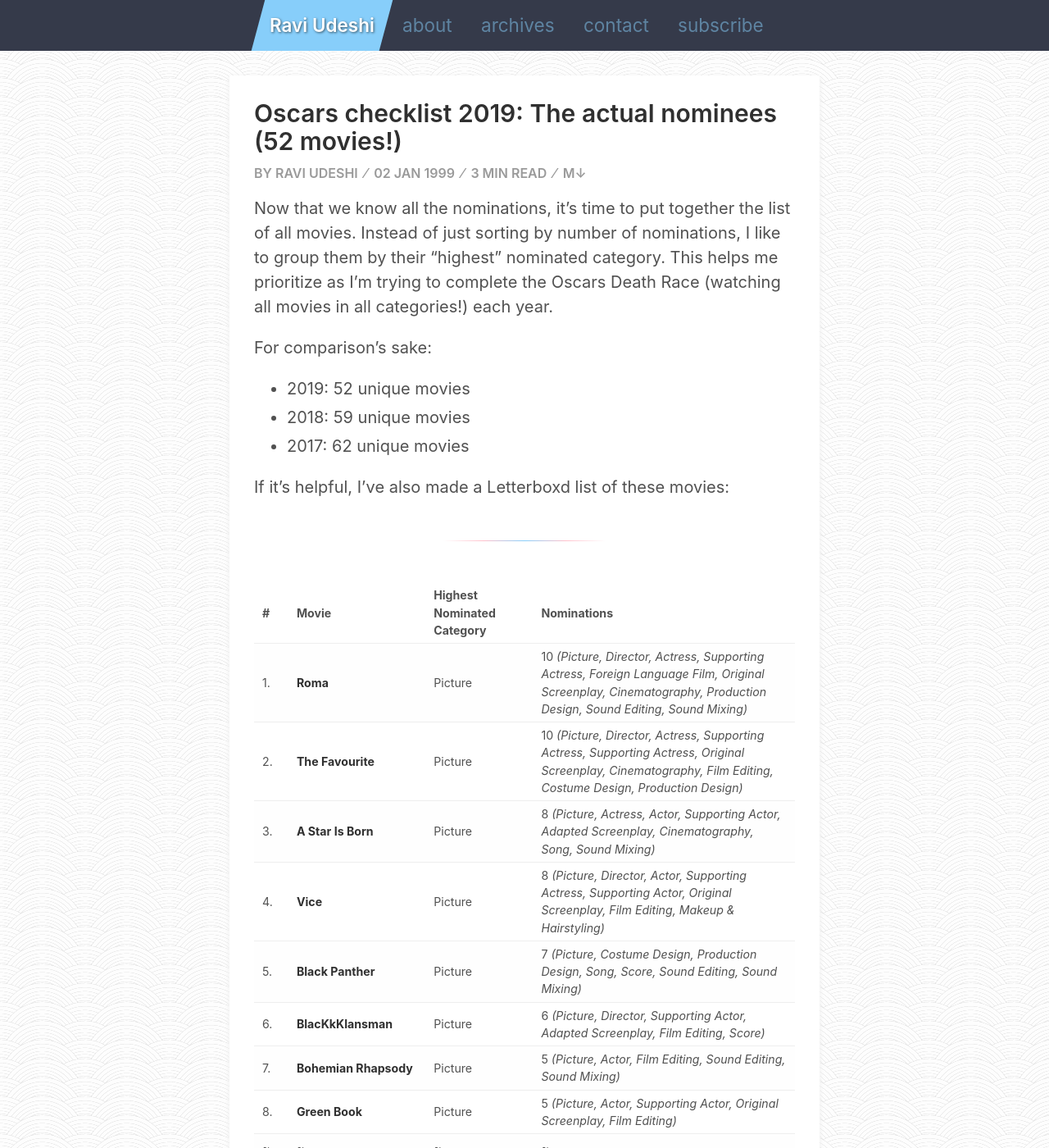
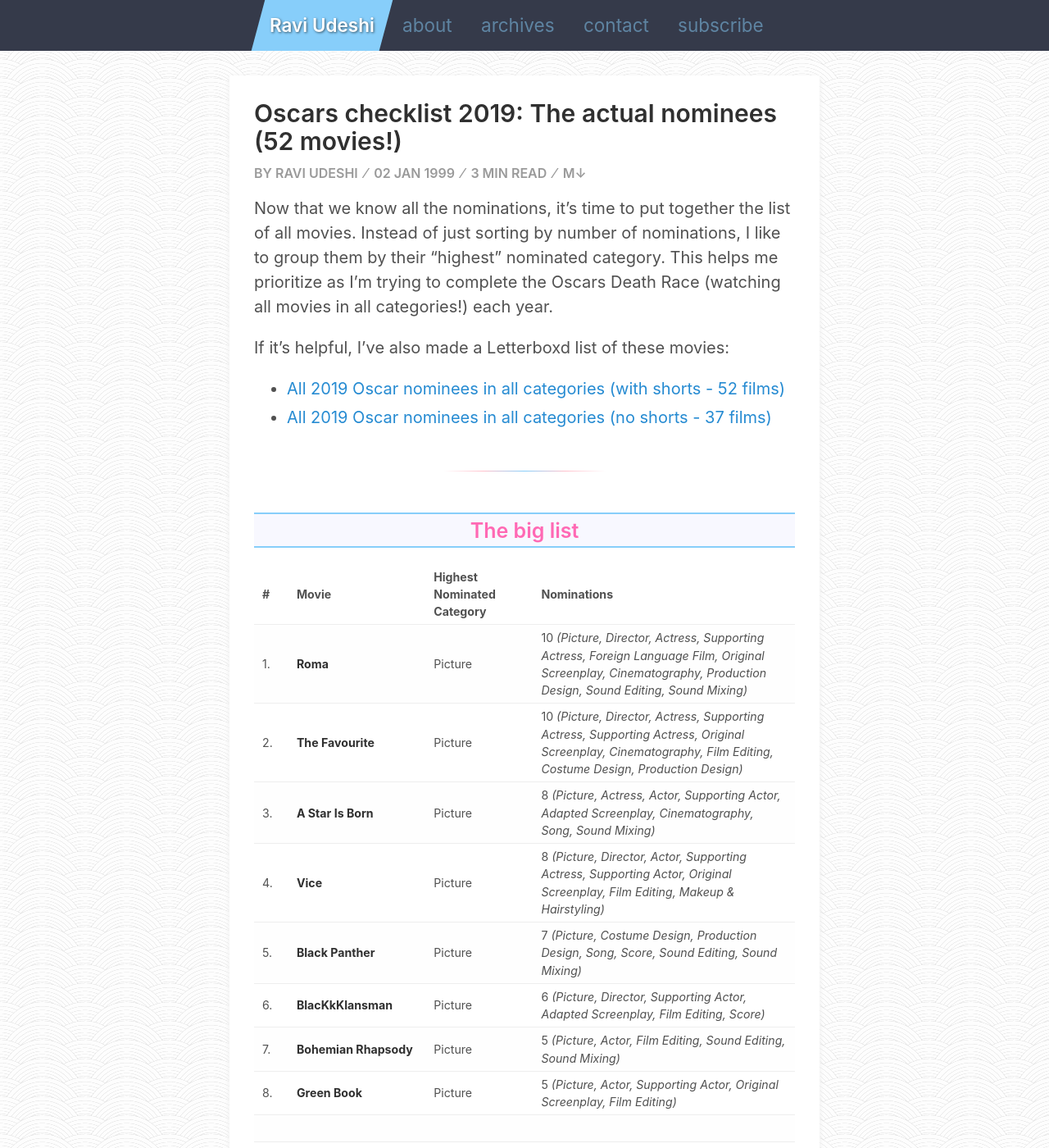
Before and after one commit to rkudeshi/rkudeshi.github.io, a Jekyll site: the page built from _posts/1999-01-02-test.md, in a window 1280 px wide and 1400 px high. Shown: the whole window at 82% size. Built offline with Jekyll 4.4.1, drawn with Linux system fonts in a browser that asks for light colours; some of the changed text lies outside the part shown.

Commit message:
Update 1999-01-02-test.md

```diff
--- a/_posts/1999-01-02-test.md
+++ b/_posts/1999-01-02-test.md
@@ -4,55 +4,54 @@ title: "Oscars checklist 2019: The actual nominees (52 movies!)"
 
 Now that we know all the nominations, it's time to put together the list of all movies. Instead of just sorting by number of nominations, I like to group them by their "highest" nominated category. This helps me prioritize as I'm trying to complete the Oscars Death Race (watching all movies in all categories!) each year.
 
-For comparison's sake:
+If it's helpful, I've also made a Letterboxd list of these movies:
 
-- 2019: 52 unique movies
-- 2018: 59 unique movies
-- 2017: 62 unique movies
+- [All 2019 Oscar nominees in all categories (with shorts - 52 films)](https://letterboxd.com/rkudeshi/list/all-2019-oscar-nominees-in-all-categories-1/)
+- [All 2019 Oscar nominees in all categories (no shorts - 37 films)](https://letterboxd.com/rkudeshi/list/all-2019-oscar-nominees-in-all-categories/)
 
-If it's helpful, I've also made a Letterboxd list of these movies:
 
 ---
 
+### The big list
 
 |-----|--------------------------------------------|----------------------------|-------------------------------------------------------------------------------------------------------------------------------------------------------------------|
 |  #  |                   Movie                    | Highest Nominated Category |                                                                            Nominations                                                                            |
 |-----|--------------------------------------------|----------------------------|-------------------------------------------------------------------------------------------------------------------------------------------------------------------|
-| 1.  | **Roma**                                   | Picture                    | 10 *(Picture, Director, Actress, Supporting Actress, Foreign Language Film, Original Screenplay, Cinematography, Production Design, Sound Editing, Sound Mixing)* |
-| 2.  | **The Favourite**                          | Picture                    | 10 *(Picture, Director, Actress, Supporting Actress, Supporting Actress, Original Screenplay, Cinematography, Film Editing, Costume Design, Production Design)*   |
-| 3.  | **A Star Is Born**                         | Picture                    | 8 *(Picture, Actress, Actor, Supporting Actor, Adapted Screenplay, Cinematography, Song, Sound Mixing)*                                                           |
-| 4.  | **Vice**                                   | Picture                    | 8 *(Picture, Director, Actor, Supporting Actress, Supporting Actor, Original Screenplay, Film Editing, Makeup & Hairstyling)*                                     |
-| 5.  | **Black Panther**                          | Picture                    | 7 *(Picture, Costume Design, Production Design, Song, Score, Sound Editing, Sound Mixing)*                                                                        |
-| 6.  | **BlacKkKlansman**                         | Picture                    | 6 *(Picture, Director, Supporting Actor, Adapted Screenplay, Film Editing, Score)*                                                                                |
-| 7.  | **Bohemian Rhapsody**                      | Picture                    | 5 *(Picture, Actor, Film Editing, Sound Editing, Sound Mixing)*                                                                                                   |
-| 8.  | **Green Book**                             | Picture                    | 5 *(Picture, Actor, Supporting Actor, Original Screenplay, Film Editing)*                                                                                         |
-| ~   | ~                                          | ~                          | ~                                                                                                                                                                 |
-| 9.  | **Cold War**                               | Directing                  | 3 *(Director, Foreign Language Film, Cinematography)*                                                                                                             |
-| ~   | ~                                          | ~                          | ~                                                                                                                                                                 |
+|  1. | **Roma**                                   | Picture                    | 10 *(Picture, Director, Actress, Supporting Actress, Foreign Language Film, Original Screenplay, Cinematography, Production Design, Sound Editing, Sound Mixing)* |
+|  2. | **The Favourite**                          | Picture                    | 10 *(Picture, Director, Actress, Supporting Actress, Supporting Actress, Original Screenplay, Cinematography, Film Editing, Costume Design, Production Design)*   |
+|  3. | **A Star Is Born**                         | Picture                    | 8 *(Picture, Actress, Actor, Supporting Actor, Adapted Screenplay, Cinematography, Song, Sound Mixing)*                                                           |
+|  4. | **Vice**                                   | Picture                    | 8 *(Picture, Director, Actor, Supporting Actress, Supporting Actor, Original Screenplay, Film Editing, Makeup & Hairstyling)*                                     |
+|  5. | **Black Panther**                          | Picture                    | 7 *(Picture, Costume Design, Production Design, Song, Score, Sound Editing, Sound Mixing)*                                                                        |
+|  6. | **BlacKkKlansman**                         | Picture                    | 6 *(Picture, Director, Supporting Actor, Adapted Screenplay, Film Editing, Score)*                                                                                |
+|  7. | **Bohemian Rhapsody**                      | Picture                    | 5 *(Picture, Actor, Film Editing, Sound Editing, Sound Mixing)*                                                                                                   |
+|  8. | **Green Book**                             | Picture                    | 5 *(Picture, Actor, Supporting Actor, Original Screenplay, Film Editing)*                                                                                         |
+|     |                                            |                            |                                                                                                                                                                   |
+|  9. | **Cold War**                               | Directing                  | 3 *(Director, Foreign Language Film, Cinematography)*                                                                                                             |
+|     |                                            |                            |                                                                                                                                                                   |
 | 10. | **Can You Ever Forgive Me?**               | Acting                     | 3 *(Actress, Supporting Actor, Adapted Screenplay)*                                                                                                               |
 | 11. | **If Beale Street Could Talk**             | Acting                     | 3 *(Supporting Actress, Adapted Screenplay, Score)*                                                                                                               |
 | 12. | **At Eternity's Gate**                     | Acting                     | 1 *(Actor)*                                                                                                                                                       |
 | 13. | **The Wife**                               | Acting                     | 1 *(Actress)*                                                                                                                                                     |
-| ~   | ~                                          | ~                          | ~                                                                                                                                                                 |
+|     |                                            |                            |                                                                                                                                                                   |
 | 14. | **The Ballad of Buster Scruggs**           | Screenplay                 | 3 *(Adapted Screenplay, Costume Design, Song)*                                                                                                                    |
 | 15. | **First Reformed**                         | Screenplay                 | 1 *(Original Screenplay)*                                                                                                                                         |
-| ~   | ~                                          | ~                          | ~                                                                                                                                                                 |
+|     |                                            |                            |                                                                                                                                                                   |
 | 16. | **Never Look Away**                        | Foreign Language           | 2 *(Foreign Language Film, Cinematography)*                                                                                                                       |
 | 17. | **Capernaum**                              | Foreign Language           | 1 *(Foreign Language Film)*                                                                                                                                       |
 | 18. | **Shoplifters**                            | Foreign Language           | 1 *(Foreign Language Film)*                                                                                                                                       |
-| ~   | ~                                          | ~                          | ~                                                                                                                                                                 |
+|     |                                            |                            |                                                                                                                                                                   |
 | 19. | **Isle of Dogs**                           | Animated                   | 2 *(Animated Feature, Score)*                                                                                                                                     |
 | 20. | **Incredibles 2**                          | Animated                   | 1 *(Animated Feature)*                                                                                                                                            |
 | 21. | **Mirai**                                  | Animated                   | 1 *(Animated Feature)*                                                                                                                                            |
 | 22. | **Ralph Breaks the Internet**              | Animated                   | 1 *(Animated Feature)*                                                                                                                                            |
 | 23. | **Spider-Man: Into the Spider-Verse**      | Animated                   | 1 *(Animated Feature)*                                                                                                                                            |
-| ~   | ~                                          | ~                          | ~                                                                                                                                                                 |
+|     |                                            |                            |                                                                                                                                                                   |
 | 24. | **RBG**                                    | Documentary                | 2 *(Documentary Feature, Song)*                                                                                                                                   |
 | 25. | **Free Solo**                              | Documentary                | 1 *(Documentary Feature)*                                                                                                                                         |
 | 26. | **Hale County This Morning, This Evening** | Documentary                | 1 *(Documentary Feature)*                                                                                                                                         |
 | 27. | **Minding the Gap**                        | Documentary                | 1 *(Documentary Feature)*                                                                                                                                         |
 | 28. | **Of Fathers and Sons**                    | Documentary                | 1 *(Documentary Feature)*                                                                                                                                         |
-| ~   | ~                                          | ~                          | ~                                                                                                                                                                 |
+|     |                                            |                            |                                                                                                                                                                   |
 | 29. | **First Man**                              | Technical                  | 4 *(Production Design, Sound Editing, Sound Mixing, Visual Effects)*                                                                                              |
 | 30. | **Mary Poppins Returns**                   | Technical                  | 4 *(Costume Design, Production Design, Song, Score)*                                                                                                              |
 | 31. | **Mary Queen of Scots**                    | Technical                  | 2 *(Costume Design, Makeup & Hairstyling)*                                                                                                                        |
@@ -62,7 +61,7 @@ If it's helpful, I've also made a Letterboxd list of these movies:
 | 35. | **Christopher Robin**                      | Technical                  | 1 *(Visual Effects)*                                                                                                                                              |
 | 36. | **Ready Player One**                       | Technical                  | 1 *(Visual Effects)*                                                                                                                                              |
 | 37. | **Solo: A Star Wars Story**                | Technical                  | 1 *(Visual Effects)*                                                                                                                                              |
-| ~   | ~                                          | ~                          | ~                                                                                                                                                                 |
+|     |                                            |                            |                                                                                                                                                                   |
 | 38. | **Detainment**                             | Shorts                     | 1 *(Live Action Short)*                                                                                                                                           |
 | 39. | **Fauve**                                  | Shorts                     | 1 *(Live Action Short)*                                                                                                                                           |
 | 40. | **Marguerite**                             | Shorts                     | 1 *(Live Action Short)*                                                                                                                                           |
```
